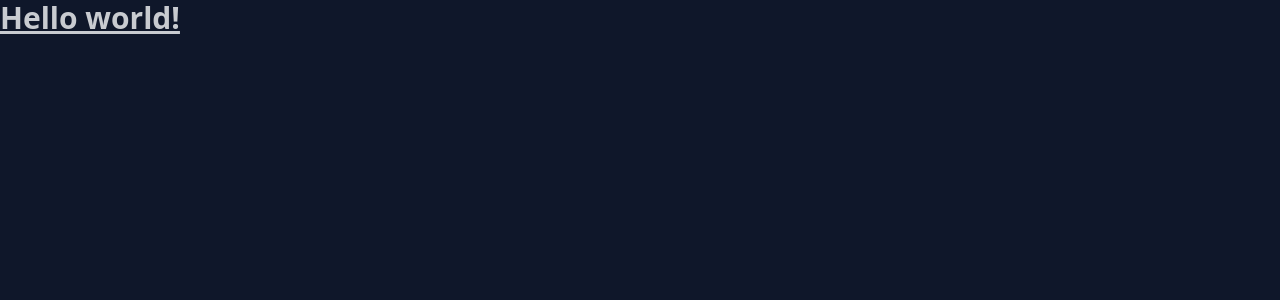
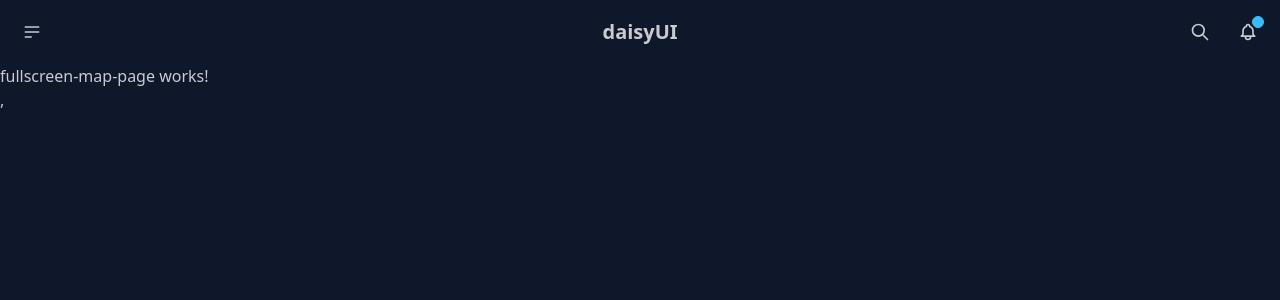
Before and after one commit to ljsuarez7/AngularCeroExperto2025MapsApp, an Angular app: page /fullscreen in a window 1280 px wide. Before the commit this address led to /. Shown: the top 300 px of the page. Built offline with nearby package versions, Linux system fonts and the light colour scheme.

Commit message:
rutas y menú creados (solo html)

```diff
--- a/src/app/app.component.html
+++ b/src/app/app.component.html
@@ -1,5 +1,3 @@
-<h1 class="text-3xl font-bold underline">
-  Hello world!
-</h1>
+<app-navbar />
 
 <router-outlet />
--- a/src/app/app.component.ts
+++ b/src/app/app.component.ts
@@ -1,9 +1,10 @@
 import { Component } from '@angular/core';
 import { RouterOutlet } from '@angular/router';
+import { NavbarComponent } from "./shared/components/navbar/navbar.component";
 
 @Component({
   selector: 'app-root',
-  imports: [RouterOutlet],
+  imports: [RouterOutlet, NavbarComponent],
   templateUrl: './app.component.html',
   styleUrl: './app.component.css'
 })
--- a/src/app/app.routes.ts
+++ b/src/app/app.routes.ts
@@ -1,3 +1,26 @@
 import { Routes } from '@angular/router';
+import { FullscreenMapPageComponent } from './pages/fullscreen-map-page/fullscreen-map-page.component';
+import { MarkersPageComponent } from './pages/markers-page/markers-page.component';
+import { HousesPageComponent } from './pages/houses-page/houses-page.component';
 
-export const routes: Routes = [];
+export const routes: Routes = [
+  {
+    path: 'fullscreen',
+    component: FullscreenMapPageComponent,
+    title: 'Mapa pantalla completa'
+  },
+  {
+    path: 'markers',
+    component: MarkersPageComponent,
+    title: 'Marcadores'
+  },
+  {
+    path: 'houses',
+    component: HousesPageComponent,
+    title: 'Propiedades disponibles'
+  },
+  {
+    path: '**',
+    redirectTo: 'fullscreen'
+  },
+];
--- /dev/null
+++ b/src/app/shared/components/navbar/navbar.component.html
@@ -0,0 +1,63 @@
+<div class="navbar bg-base-100">
+  <div class="navbar-start">
+    <div class="dropdown">
+      <div tabindex="0" role="button" class="btn btn-ghost btn-circle">
+        <svg
+          xmlns="http://www.w3.org/2000/svg"
+          class="h-5 w-5"
+          fill="none"
+          viewBox="0 0 24 24"
+          stroke="currentColor">
+          <path
+            stroke-linecap="round"
+            stroke-linejoin="round"
+            stroke-width="2"
+            d="M4 6h16M4 12h16M4 18h7" />
+        </svg>
+      </div>
+      <ul
+        tabindex="0"
+        class="menu menu-sm dropdown-content bg-base-100 rounded-box z-[1] mt-3 w-52 p-2 shadow">
+        <li><a>Homepage</a></li>
+        <li><a>Portfolio</a></li>
+        <li><a>About</a></li>
+      </ul>
+    </div>
+  </div>
+  <div class="navbar-center">
+    <a class="btn btn-ghost text-xl">daisyUI</a>
+  </div>
+  <div class="navbar-end">
+    <button class="btn btn-ghost btn-circle">
+      <svg
+        xmlns="http://www.w3.org/2000/svg"
+        class="h-5 w-5"
+        fill="none"
+        viewBox="0 0 24 24"
+        stroke="currentColor">
+        <path
+          stroke-linecap="round"
+          stroke-linejoin="round"
+          stroke-width="2"
+          d="M21 21l-6-6m2-5a7 7 0 11-14 0 7 7 0 0114 0z" />
+      </svg>
+    </button>
+    <button class="btn btn-ghost btn-circle">
+      <div class="indicator">
+        <svg
+          xmlns="http://www.w3.org/2000/svg"
+          class="h-5 w-5"
+          fill="none"
+          viewBox="0 0 24 24"
+          stroke="currentColor">
+          <path
+            stroke-linecap="round"
+            stroke-linejoin="round"
+            stroke-width="2"
+            d="M15 17h5l-1.405-1.405A2.032 2.032 0 0118 14.158V11a6.002 6.002 0 00-4-5.659V5a2 2 0 10-4 0v.341C7.67 6.165 6 8.388 6 11v3.159c0 .538-.214 1.055-.595 1.436L4 17h5m6 0v1a3 3 0 11-6 0v-1m6 0H9" />
+        </svg>
+        <span class="badge badge-xs badge-primary indicator-item"></span>
+      </div>
+    </button>
+  </div>
+</div>
```
Also changed, not shown: src/app/shared/components/navbar/navbar.component.ts (added, +8 -0 lines).
